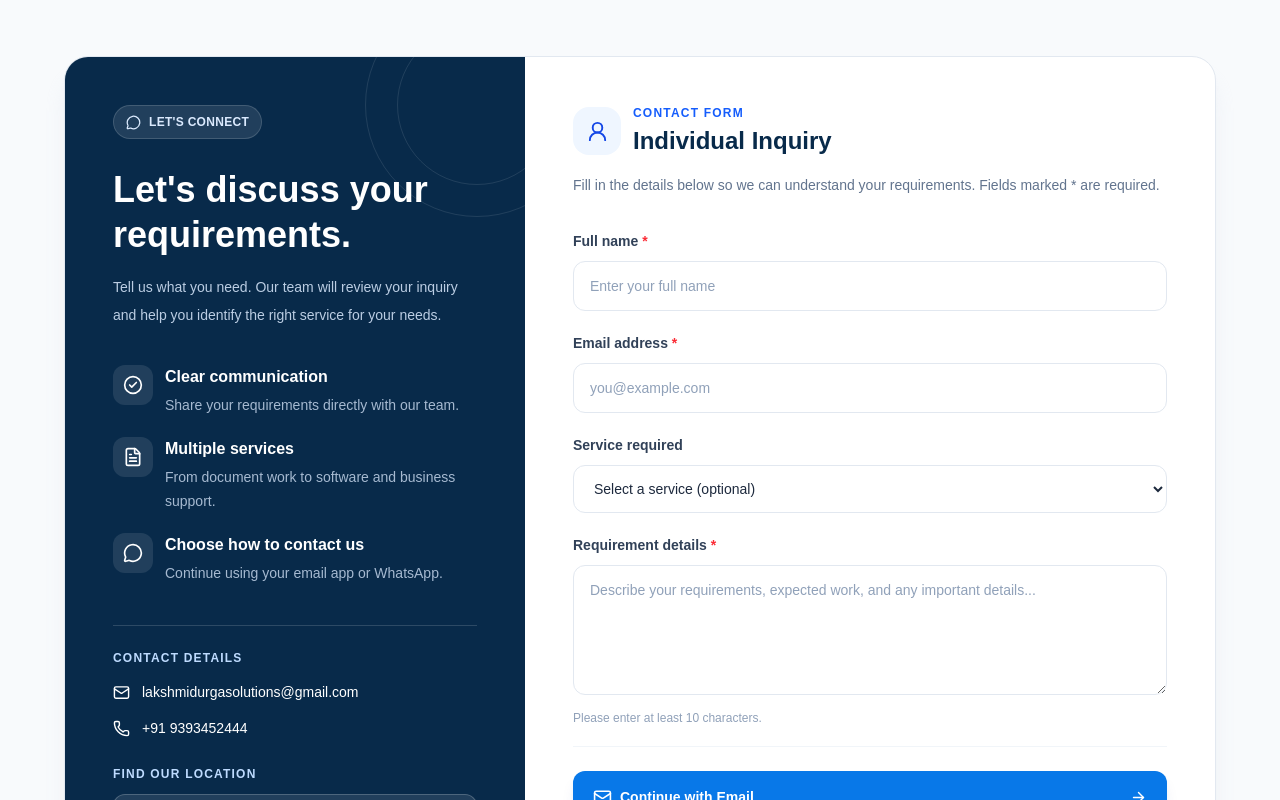
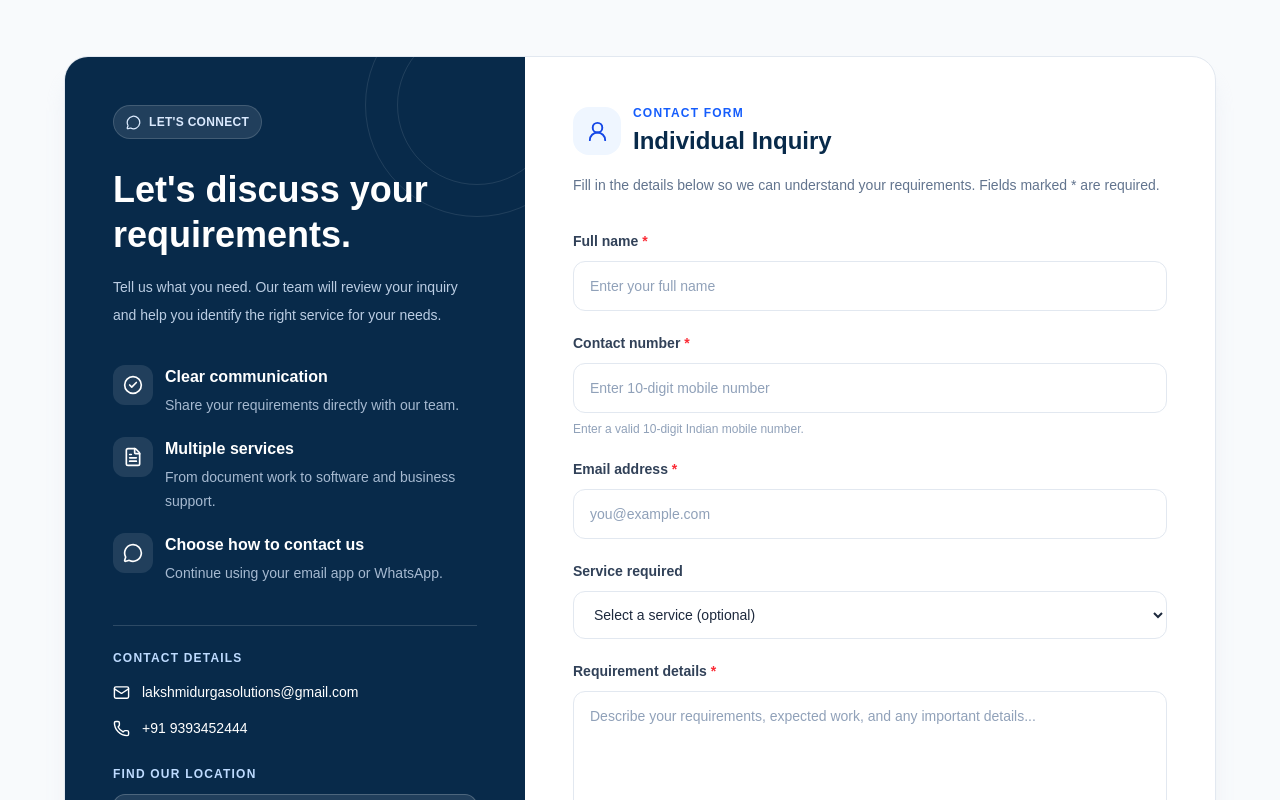
Before and after one commit to lakshmi-durga-tech/Lakshmi-Durga-Solutions, a Next.js app: page /contact-individual in a window 1280 px wide. Shown: the top 800 px of the page. Built offline with nearby package versions, Linux system fonts and the light colour scheme.

Commit message:
Update ContactInquiryForm.tsx

```diff
--- a/src/components/ContactInquiryForm.tsx
+++ b/src/components/ContactInquiryForm.tsx
@@ -40,7 +40,7 @@ const serviceOptions = [
 const headings: Record<ContactType, string> = {
   individual: "Individual Inquiry",
   organisation: "Organisation / Office Inquiry",
-  institution: "School / College / Institution Inquiry",
+  institution: "School / College / Institution/ Coaching Centre etc... Inquiry",
 };
 
 export default function ContactInquiryForm({
@@ -55,6 +55,7 @@ export default function ContactInquiryForm({
   const [email, setEmail] = useState("");
   const [service, setService] = useState("");
   const [details, setDetails] = useState("");
+  const [phone, setPhone]=useState("");
 
   const needsOrganisation = type !== "individual";
 
@@ -71,6 +72,7 @@ export default function ContactInquiryForm({
             }: ${organisation.trim()}`,
           ]
         : []),
+      `Contact number: ${phone.trim()}`,
       `Email: ${email.trim()}`,
       `Service: ${service || "Not selected"}`,
       `Requirement details: ${details.trim()}`,
@@ -268,6 +270,33 @@ export default function ContactInquiryForm({
                   placeholder="Enter your full name"
                 />
               </div>
+              <div>
+  <label htmlFor="phone" className={labelClass}>
+    Contact number <span className="text-red-500">*</span>
+  </label>
+
+  <input
+    id="phone"
+    name="phone"
+    type="tel"
+    inputMode="numeric"
+    autoComplete="tel"
+    required
+    minLength={10}
+    maxLength={10}
+    pattern="[6-9][0-9]{9}"
+    value={phone}
+    onChange={(e) =>
+      setPhone(e.target.value.replace(/\D/g, "").slice(0, 10))
+    }
+    className={inputClass}
+    placeholder="Enter 10-digit mobile number"
+  />
+
+  <p className="mt-2 text-xs text-slate-400">
+    Enter a valid 10-digit Indian mobile number.
+  </p>
+</div>
 
               {needsOrganisation && (
                 <div>
```
